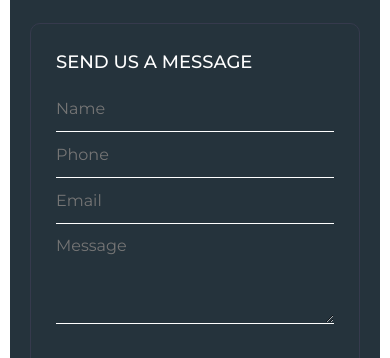
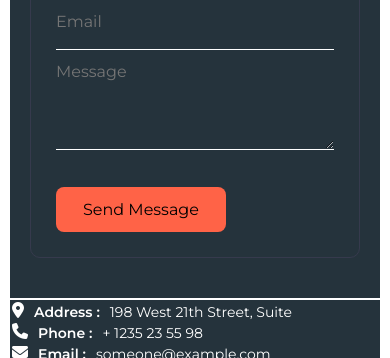
Before and after one commit to mrbrain91/thunder, a website: page src/index.html in a window 390 px wide. Shown: the part 2031-2389 px from the top of the page. Drawn offline with nearby package versions, Linux system fonts and the light colour scheme; files that its build step writes are made by us from their sources.

Commit message:
centered contact form

```diff
--- a/src/index.html
+++ b/src/index.html
@@ -5,7 +5,7 @@
     <meta charset="UTF-8">
     <meta name="viewport" content="width=device-width, initial-scale=1.0">
     <meta http-equiv="X-UA-Compatible" content="ie=edge">
-    <title>d</title>
+    <title>Thunder Basin Analytics</title>
     <script src="https://kit.fontawesome.com/9ed093dd0a.js" crossorigin="anonymous"></script>
     <link rel="stylesheet" href="css/style.min.css">
 </head>
@@ -58,13 +58,31 @@
 
     </div>
 
-    <footer class="footer" id="contact">
+    <div class="footer" id="contact">
         <div class="container">
             <div class="footer__title">
                 Contact
             </div>
             <div class="divider"></div>
             <div class="footer__main">
+                <form action="#" class="footer__contact-form">
+                    <div class="footer__contact-form-title">
+                        Send us a message
+                    </div>
+                    <input name="name" type="text" class="footer__contact-name" placeholder="Name">
+                    <input name="phone" id="name" type="text" class="footer__contact-phone" placeholder="Phone">
+                    <input name="email" id="name" type="text" class="footer__contact-phone" placeholder="Email">
+                    <textarea class="footer__contact-message" name="message" placeholder="Message"></textarea>
+                    <button class="footer__contact-btn" type="submit" name="submit">Send Message</button>
+                </form>
+            </div>
+        </div>
+
+
+
+    </div>
+    <footer>
+        <div class="container">
             <div class="footer__wrapper">
                 <div class="footer__wrapper-item">
                     <i class="fa-solid fa-location-dot"></i>
@@ -99,20 +117,9 @@
                     </div>
                 </div>
             </div>
-                <form action="#" class="footer__contact-form">
-                    <div class="footer__contact-form-title">
-                        Send us a message
-                    </div>
-                    <input name="name" type="text" class="footer__contact-name" placeholder="Name">
-                    <input name="phone" id="name" type="text" class="footer__contact-phone" placeholder="Phone">
-                    <input name="email" id="name" type="text" class="footer__contact-phone" placeholder="Email">
-                    <textarea class="footer__contact-message" name="message" placeholder="Message"></textarea>
-                    <button class="footer__contact-btn" type="submit" name="submit">Send Message</button>
-                </form>
-            </div>
-
         </div>
     </footer>
+
 
     <script src="js/script.js"></script>
 </body>
--- a/src/sass/blocks/_footer.scss
+++ b/src/sass/blocks/_footer.scss
@@ -3,39 +3,39 @@
     background-color: #25333c;
     padding: 20px;
     &__main {
-        margin-top: 20px;
+        margin: 40px 0px 20px 0px;
+        display: flex;
+        justify-content: center;
+    }
+    &__wrapper {
         display: flex;
         justify-content: space-between;
-    }
-    &__wrapper {
-        width: 50%;
-        display: flex;
-        flex-direction: column;
-        justify-content: space-between;
-        height: 200px;
+        margin-top: 2px;
+        min-height: 80px;
+        align-items: center;
+        gap: 1fr;
+        flex-wrap: wrap;
         &-item {
-            margin-bottom: 15px;
             i {
                 color: #fff;
-                font-size: 20px;
+                font-size: 16px;
             }
             &-title {
                 font-weight: 600;
                 color: #fff;
-                font-size: 18px;
+                font-size: 16px;
                 margin-left: 10px;
             }
             &-text {
                 font-weight: 400;
                 color: #fff;
-                font-size: 18px;
+                font-size: 16px;
                 margin-left: 10px;
             }
         }
-        margin-top: 24px;
         a {
             color: #fff;
-            font-size: 20px;
+            font-size: 16px;
             text-decoration: none;
         }
     }
@@ -49,10 +49,9 @@
     }
     &__social {
         display: flex;
-        width: 500px;
         i {
             color: #fff;
-            font-size: 20px;
+            font-size: 16px;
             margin-right: 20px;
             &:hover {
                 font-size: 24px;
@@ -61,7 +60,7 @@
     }
     &__contact {
         &-form {
-            width: 450px;
+            width: 650px;
             border: 1px solid #363A4D;
             border-radius: 10px;
             padding: 25px;
@@ -72,14 +71,8 @@
                 color: #FFFFFF;
                 margin-bottom: 10px;
             }
-            // label {
-            //     margin-top: 15px;
-            //     font-weight: 600;
-            //     font-size: 15px;
-            //     color: #FFFFFF;
-            // }
             input {
-                height: 46px;
+                height: 56px;
                 background: none;
                 outline: none;
                 border: none;
@@ -121,3 +114,7 @@
         }
     }
 }
+
+footer {
+    background-color: #25333c;
+}
--- a/src/sass/blocks/_media.scss
+++ b/src/sass/blocks/_media.scss
@@ -4,66 +4,14 @@
 //         display: none;
 //     }
 // }
-// @media (max-width: 1200px) {
-//     .container {
-//         max-width: 960px;
-//     }
-//     .about {
-//         &__wrapper {
-//             grid-template-columns: 400px 520px;
-//             column-gap: 40px;
-//         }
-//         &__skills {
-//             column-gap: 20px;
-//             grid-template: repeat(2, minmax(115px, auto))/repeat(2, 250px);
-//             &-item {
-//                 grid-template-columns: 40px 195px;
-//                 column-gap: 15px;
-//             }
-//         }
-//     }
-//     .resume {
-//         &__wrapper {
-//             padding: 60px 25px 0 25px;
-//             grid-template-columns: repeat(2, 400px);
-//             column-gap: 100px;
-//         }
-//     }
-//     .experience {
-//         &__wrapper {
-//             justify-content: space-between;
-//             grid-template-columns: repeat(3, 270px);
-//             row-gap: 5px;
-//         }
-//         &__degree {
-//             grid-template-columns: repeat(2, 350px);
-//             justify-content: space-between;
-//         }
-//     }
-//     .portfolio {
-//         &__wrapper {
-//             grid-template-columns: repeat(auto-fit, 280px);
-//             grid-auto-rows: 280px;
-//             justify-content: space-between;
-//             row-gap: 35px;
-//             .horizontal,
-//             .vertical {
-//                 grid-row: unset;
-//                 grid-column: unset;
-//             }
-//         }
-//     }
-//     .contacts {
-//         padding-top: 100px;
-//         &__wrapper {
-//             padding: 0;
-//             grid-template-columns: 370px 550px;
-//         }
-//         &__form {
-//             grid-template: 45px 190px 45px/repeat(2, 230px);
-//         }
-//     }
-// }
+@media (max-width: 1200px) {
+    .footer__wrapper {
+        flex-direction: column;
+        align-items: flex-start;
+        padding: 20px;
+    }
+}
+
 // @media (max-width: 992px) {
 //     .container {
 //         max-width: 720px;
@@ -142,21 +90,22 @@
 @media (max-width: 576px) {
     .footer__wrapper-item {
         display: flex;
-        flex-direction: column;
-        i {
-            display: none;
-        }
         a {
             font-size: 14px;
         }
         &-text {
             font-size: 14px;
-            margin-left: 0;
+            // margin-left: 0;
         }
         &-title {
             display: block;
             font-size: 14px;
-            margin-left: 0;
+            // margin-left: 0px;
         }
     }
+    .footer__wrapper {
+        flex-direction: column;
+        align-items: flex-start;
+        padding: 2px;
+    }
 }
```
Also changed, not shown: dist/css/style.min.css, dist/index.html. Lines whose indentation alone changed are shown as unchanged.
